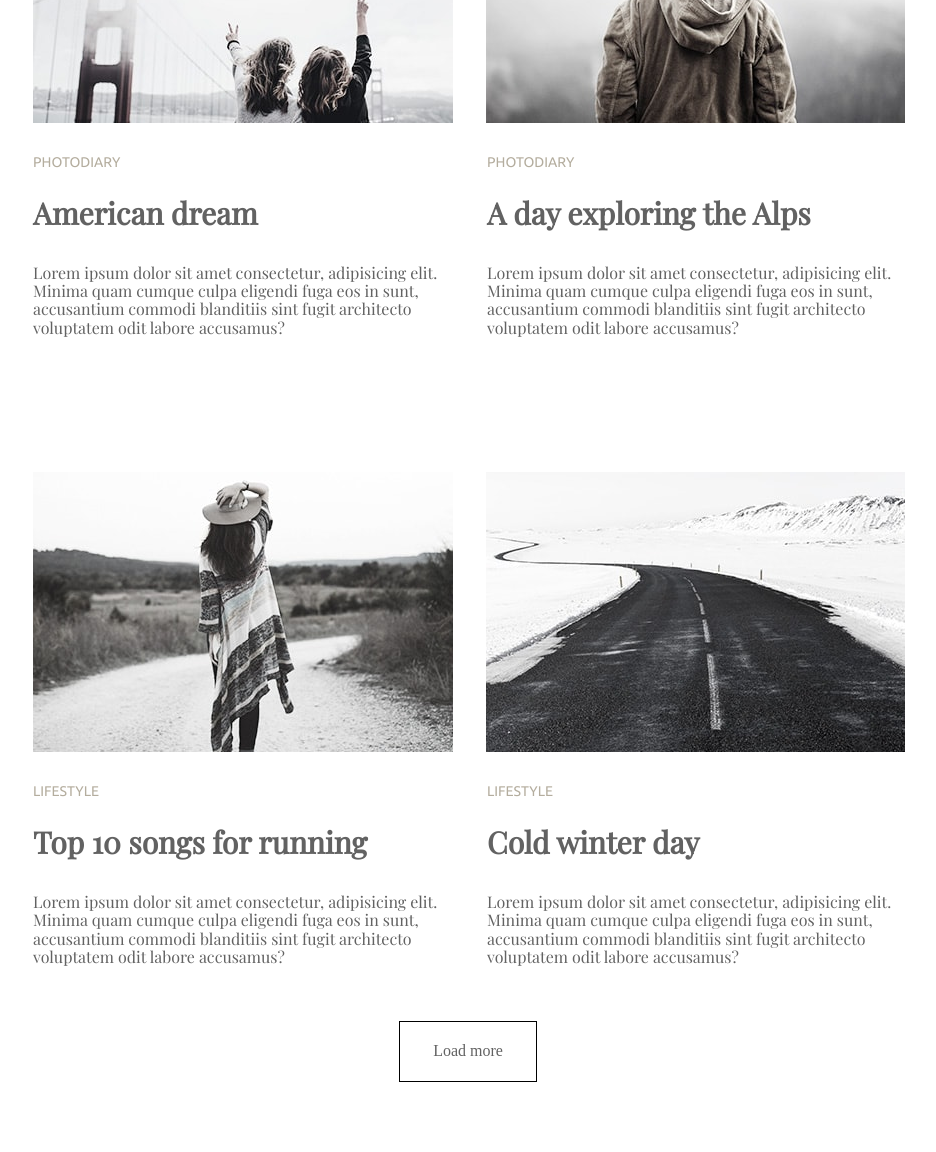
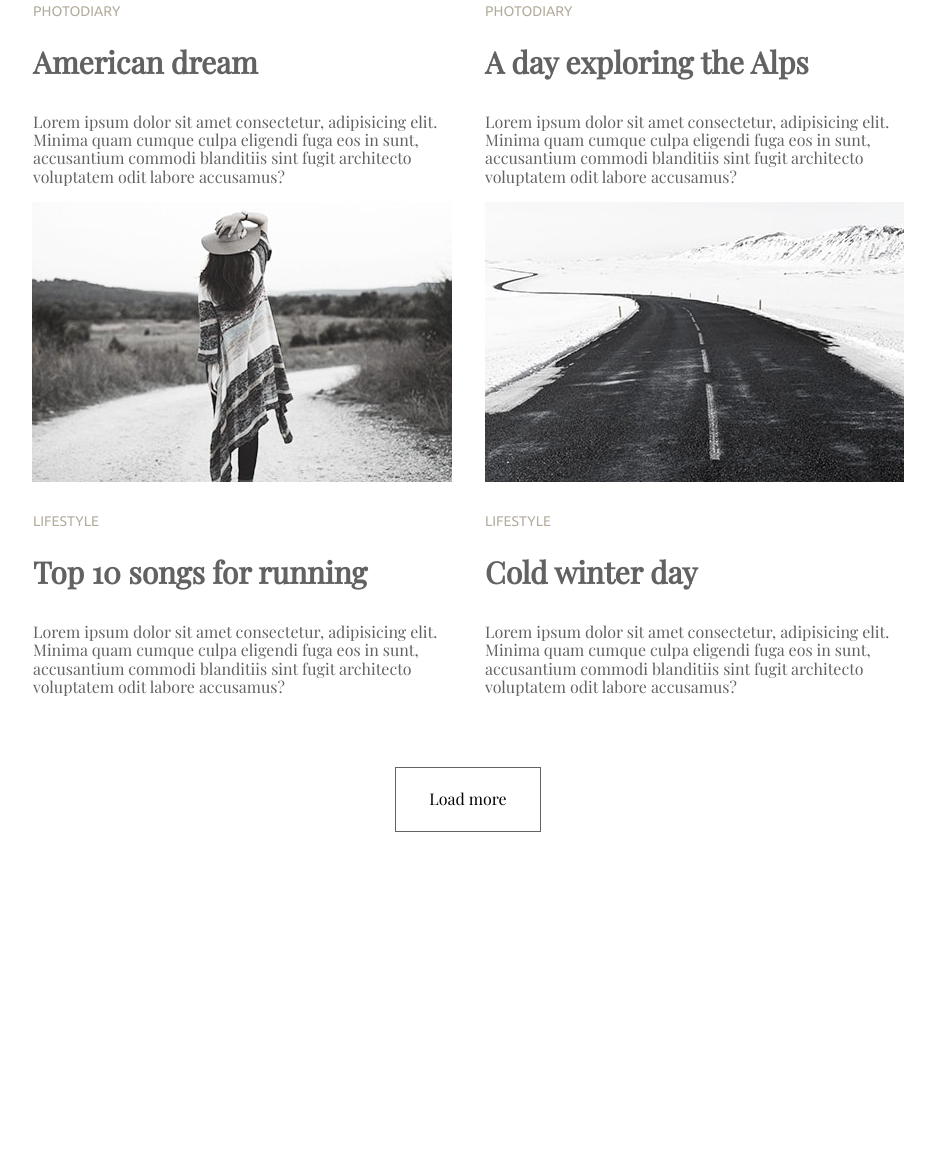
Before and after one commit to Laskarevskiy73/goit-fe-course, a plain HTML site: page module-03/index.html in a window 1280 px wide. Shown: the part 1003-2155 px from the top of the page, without its empty margins (172-1108 px from the left). After the commit the page ends 1905 px from the top, so only its background shows below. Drawn offline with nearby package versions, Linux system fonts and the light colour scheme.

Commit message:
homework

```diff
--- a/module-03/css/style.css
+++ b/module-03/css/style.css
@@ -1,15 +1,26 @@
 .wrapper {
-  width: 100%;
-  max-width: 900px;
+  max-width: 1200px;
   margin: 0 auto;
 }
 
+
 /* NAVIGATION */
+
+.navigation {
+  width: 900px;
+  margin: 0 auto;
+  padding-top: 86px;
+  margin-bottom: 80px;
+}
+
+.navigation ul {
+  padding: 0;
+  margin: 0;
+}
+
 .navigation li {
   display: inline-block;
-  margin-top: 86px;
-  margin-bottom: 80px;
-  margin-left: 109px;
+  margin-left: 124px;
   text-transform: uppercase;
 }
 
@@ -25,105 +36,62 @@
   transition: 0.5s;
 }
 
-/* SECTION (LEFT. RIGHT) */
-.section-left {
-  background-position: center;
-  display: inline-block;
-  width: 450px;
+
+/* BODY / ARTICLE */
+
+.body {
+  width: 900px;
+  margin: 0 auto;
 }
 
-.section-right {
+.article {
   display: inline-block;
-  width: 446px;
+  width: 448px;
 }
 
-.content {
-  display: inline-block;
-}
-
-.content img {
+.article img {
   display: block;
   margin: 0 auto;
   margin-bottom: 30px;
 }
 
-.content span,
-h2,
-p {
+.article span, h2, p {
   margin-left: 15px;
 }
 
-.content span {
+.article span {
   text-transform: uppercase;
   font-family: "Ubuntu", sans-serif;
   font-size: 14px;
   color: #b4ad9e;
 }
 
-.content h2 {
+.article h2 {
   font-family: "Playfair Display", serif;
   margin-bottom: 33px;
   font-size: 30px;
   color: #626262;
 }
 
-.content p {
+.article p {
   font-family: "Playfair Display", serif;
-  color: #626262;
-  margin-bottom: 135px;
-}
-
-/* SECTION LEFT, RIGTH /// LAST BLOCK */
-.content-end img {
-  display: block;
-  margin: 0 auto;
-  margin-bottom: 30px;
-}
-
-.content-end span,
-h2,
-p {
-  margin-left: 15px;
-}
-
-.content-end span {
-  text-transform: uppercase;
-  font-family: "Ubuntu", sans-serif;
-  font-size: 14px;
-  color: #b4ad9e;
-}
-.content-end h2 {
-  font-family: "Playfair Display", serif;
-  margin-bottom: 33px;
-  font-size: 30px;
   color: #626262;
 }
 
-.content-end p {
-  font-family: "Playfair Display", serif;
-  color: #626262;
-  margin-bottom: 55px;
-}
 
 /* FOOTER */
-.footer {
-  width: 100%;
-  max-width: 900px;
+
+.button {
+  max-width: 1200px;
   text-align: center;
 }
 
-.footer a {
+button {
   display: inline-block;
-  border: 1px solid black;
-  padding: 20px 33px;
-  color: #626262;
-  text-decoration: none;
+  font-family: "Playfair Display", serif;
+  padding: 22px 33px;
+  background-color: #fff;
+  border: 1px solid #626262;
+  margin-top: 55px;
   margin-bottom: 70px;
 }
-
-.footer a:hover {
-  background-color: #e4562e;
-  color: #faf8f8;
-  transition-timing-function: linear;
-  transition-duration: 0.8s;
-}
--- a/module-03/index.html
+++ b/module-03/index.html
@@ -32,58 +32,55 @@
         </div>
         <!-- BODDY -->
         <div class="body">
-            <!-- BODY - SECTION LEFT -->
-            <div class="section-left">
-                <div class="content">
+            <!-- BODY - ARTICLE -->
+            <div class="article">
                 <img src="./img/image-1.jpg" alt="image-1">
                 <span>lifestyle</span>
                 <h2>More than just a music fectival</h2>
-                    <p>Lorem ipsum dolor sit amet consectetur, adipisicing elit. Minima quam cumque culpa eligendi fuga eos
-                        in sunt, accusantium commodi blanditiis sint fugit architecto voluptatem odit labore accusamus?</p>
+                <p>Lorem ipsum dolor sit amet consectetur, adipisicing elit. Minima quam cumque culpa eligendi fuga eos in sunt,
+                    accusantium commodi blanditiis sint fugit architecto voluptatem odit labore accusamus?</p>
             </div>
-                <div class="content">
+            <div class="article">
+                <img src="./img/image-2.jpg" alt="image-2">
+                <span>lifestyle</span>
+                <h2>Life tastes better with coffee</h2>
+                <p>Lorem ipsum dolor sit amet consectetur, adipisicing elit. Minima quam cumque culpa eligendi fuga eos in sunt,
+                    accusantium commodi blanditiis sint fugit architecto voluptatem odit labore accusamus?</p>
+            </div>
+            <div class="article">
                 <img src="./img/image-3.jpg" alt="image-3">
                 <span>photodiary</span>
                 <h2>American dream</h2>
-                    <p>Lorem ipsum dolor sit amet consectetur, adipisicing elit. Minima quam cumque culpa eligendi fuga eos
-                        in sunt, accusantium commodi blanditiis sint fugit architecto voluptatem odit labore accusamus?</p>
+                <p>Lorem ipsum dolor sit amet consectetur, adipisicing elit. Minima quam cumque culpa eligendi fuga eos in sunt,
+                    accusantium commodi blanditiis sint fugit architecto voluptatem odit labore accusamus?</p>
             </div>
-                <div class="content-end">
+            <div class="article">
+                <img src="./img/image-4.jpg" alt="image-4">
+                <span>photodiary</span>
+                <h2>A day exploring the Alps</h2>
+                <p>Lorem ipsum dolor sit amet consectetur, adipisicing elit. Minima quam cumque culpa eligendi fuga eos in sunt,
+                    accusantium commodi blanditiis sint fugit architecto voluptatem odit labore accusamus?</p>
+            </div>
+            <div class="article">
                 <img src="./img/image-5.jpg" alt="image-5">
                 <span>lifestyle</span>
                 <h2>Top 10 songs for running</h2>
-                    <p>Lorem ipsum dolor sit amet consectetur, adipisicing elit. Minima quam cumque culpa eligendi fuga eos
-                        in sunt, accusantium commodi blanditiis sint fugit architecto voluptatem odit labore accusamus?</p>
+                <p>Lorem ipsum dolor sit amet consectetur, adipisicing elit. Minima quam cumque culpa eligendi fuga eos in sunt,
+                    accusantium commodi blanditiis sint fugit architecto voluptatem odit labore accusamus?</p>
             </div>
-            </div>
-            <!-- BODY - SECTION RIGHT -->
-            <div class="section-right">
-                <div class="content">
-                    <img src="./img/image-2.jpg" alt="image-2">
-                    <span>lifestyle</span>
-                    <h2>Life tastes better with coffee</h2>
-                    <p>Lorem ipsum dolor sit amet consectetur, adipisicing elit. Minima quam cumque culpa eligendi fuga eos
-                        in sunt, accusantium commodi blanditiis sint fugit architecto voluptatem odit labore accusamus?</p>
-                </div>
-                <div class="content">
-                    <img src="./img/image-4.jpg" alt="image-4">
-                    <span>photodiary</span>
-                    <h2>A day exploring the Alps</h2>
-                    <p>Lorem ipsum dolor sit amet consectetur, adipisicing elit. Minima quam cumque culpa eligendi fuga eos
-                        in sunt, accusantium commodi blanditiis sint fugit architecto voluptatem odit labore accusamus?</p>
-                </div>
-                <div class="content-end">
+            <div class="article">
                 <img src="./img/image-6.jpg" alt="image-6">
                 <span>lifestyle</span>
                 <h2>Cold winter day</h2>
-                    <p>Lorem ipsum dolor sit amet consectetur, adipisicing elit. Minima quam cumque culpa eligendi fuga eos
-                        in sunt, accusantium commodi blanditiis sint fugit architecto voluptatem odit labore accusamus?</p>
-                </div>
+                <p>Lorem ipsum dolor sit amet consectetur, adipisicing elit. Minima quam cumque culpa eligendi fuga eos in sunt,
+                    accusantium commodi blanditiis sint fugit architecto voluptatem odit labore accusamus?</p>
             </div>
         </div>
         <!-- FOOTER -->
-        <div class="footer">
-            <a href="#">Load more</a>
+        <div class="button">
+            <button>
+                Load more
+            </button>
         </div>
     </div>
 </body>
```
Lines whose indentation alone changed are shown as unchanged.
